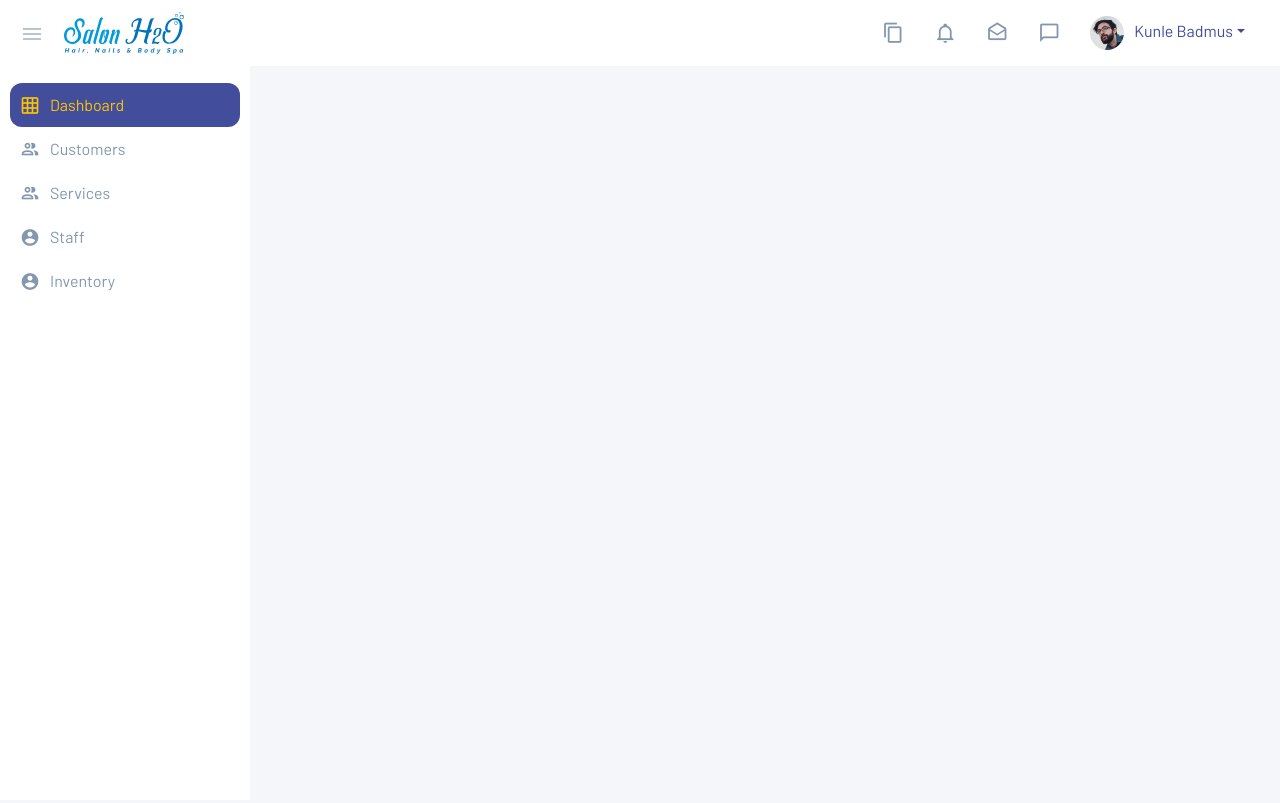
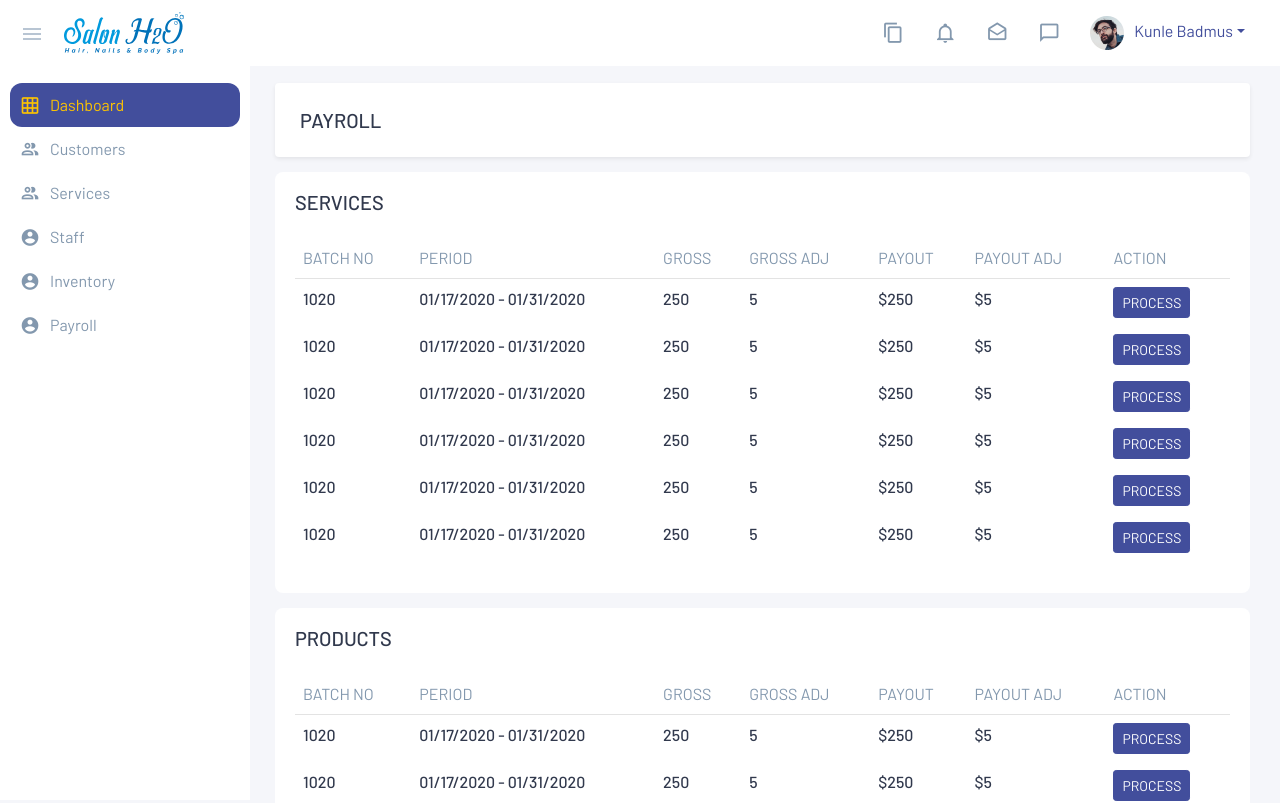
Before and after one commit to codingdeep/silverbird-business-dipu, a React (Create React App) app: page /payroll in a window 1280 px wide. Shown: the top 803 px of the page. Built offline with nearby package versions, Linux system fonts and the light colour scheme.

Commit message:
feat: payroll

```diff
--- a/src/App.js
+++ b/src/App.js
@@ -9,6 +9,7 @@ import Customers from "./pages/Customers/Customers";
 import Services from "./pages/Services/Services";
 import Staff from "./pages/Staff/Staff";
 import Inventory from "./pages/Inventory/Inventory";
+import Payroll from "./pages/Payroll/Payroll";
 
 
 
@@ -23,6 +24,7 @@ function App() {
           <Route exact path="/services" component={Services} />
           <Route exact path="/staff" component={Staff} />
           <Route exact path="/inventory" component={Inventory} />
+          <Route exact path="/payroll" component={Payroll} />
 
         </Switch>
       </Layout>
--- a/src/assets/scss/_table.scss
+++ b/src/assets/scss/_table.scss
@@ -63,7 +63,7 @@
         }
     }
 
-    .btn {
+    .mdi {
         line-height: 1;
         font-size: 18px;
     }
--- a/src/components/Sidebar/data.js
+++ b/src/components/Sidebar/data.js
@@ -52,6 +52,13 @@ const data = [
         icon: 'mdi mdi-account-circle',
         child: false
     },
+    {
+        id: "7",
+        title: 'Payroll',
+        link: '/payroll',
+        icon: 'mdi mdi-account-circle',
+        child: false
+    },
 ];
 
 export default data;
--- /dev/null
+++ b/src/pages/Payroll/Payroll.js
@@ -0,0 +1,117 @@
+import React from 'react';
+import Filter from '../../components/Filter/Filter';
+
+
+export default function Payroll() {
+    const [serviceList, setServiceList] = React.useState([
+        { batchNo: 1020, startDate: "01/17/2020", endDate: "01/31/2020", gross: 250.00, grossAjd: 5.00, payout: 250.00, payoutAdj: 5.00 },
+        { batchNo: 1020, startDate: "01/17/2020", endDate: "01/31/2020", gross: 250.00, grossAjd: 5.00, payout: 250.00, payoutAdj: 5.00 },
+        { batchNo: 1020, startDate: "01/17/2020", endDate: "01/31/2020", gross: 250.00, grossAjd: 5.00, payout: 250.00, payoutAdj: 5.00 },
+        { batchNo: 1020, startDate: "01/17/2020", endDate: "01/31/2020", gross: 250.00, grossAjd: 5.00, payout: 250.00, payoutAdj: 5.00 },
+        { batchNo: 1020, startDate: "01/17/2020", endDate: "01/31/2020", gross: 250.00, grossAjd: 5.00, payout: 250.00, payoutAdj: 5.00 },
+        { batchNo: 1020, startDate: "01/17/2020", endDate: "01/31/2020", gross: 250.00, grossAjd: 5.00, payout: 250.00, payoutAdj: 5.00 },
+    ])
+    return (
+        <>
+            <div className='bg-white rounded p-5  shadow-sm'>
+                <h5 className='text-uppercase text-dark mb-0'>Payroll</h5>
+            </div>
+
+            <div className='card card-default my-3'>
+                <div class="card-header d-flex flex-nowrap">
+                    <h5 className='text-dark text-uppercase'>Services</h5>
+                </div>
+                <div class="card-body">
+                    <div class="table-responsive">
+                        <table class="table table-default">
+                            <thead>
+                                <tr>
+                                    <td className='text-uppercase'>BATCH NO</td>
+                                    <td className='text-uppercase'>PERIOD</td>
+                                    <td className='text-uppercase'>GROSS</td>
+                                    <td className='text-uppercase'>GROSS ADJ</td>
+                                    <td className='text-uppercase'>payout</td>
+                                    <td className='text-uppercase'>payout ADJ</td>
+                                    <td className='text-uppercase'>action</td>
+                                </tr>
+                            </thead>
+                            <tbody>
+
+                                {
+                                    serviceList.map(e => {
+                                        return (
+                                            <tr key={e.batchNo}>
+                                                <td>{e.batchNo}</td>
+                                                <td>{e.startDate} - {e.endDate}</td>
+                                                <td>{e.gross}</td>
+                                                <td>{e.grossAjd}</td>
+                                                <td>${e.payout}</td>
+                                                <td>${e.payoutAdj}</td>
+                                                <td>
+                                                    <button className='btn btn-primary btn-sm'>process</button>
+                                                </td>
+                                            </tr>
+                                        )
+                                    })
+                                }
+
+
+
+                            </tbody>
+                        </table>
+                    </div>
+
+                </div>
+
+            </div>
+            <div className='card card-default my-3'>
+                <div class="card-header d-flex flex-nowrap">
+                    <h5 className='text-dark text-uppercase'>Products</h5>
+                </div>
+                <div class="card-body">
+                    <div class="table-responsive">
+                        <table class="table table-default">
+                            <thead>
+                                <tr>
+                                    <td className='text-uppercase'>BATCH NO</td>
+                                    <td className='text-uppercase'>PERIOD</td>
+                                    <td className='text-uppercase'>GROSS</td>
+                                    <td className='text-uppercase'>GROSS ADJ</td>
+                                    <td className='text-uppercase'>payout</td>
+                                    <td className='text-uppercase'>payout ADJ</td>
+                                    <td className='text-uppercase'>action</td>
+                                </tr>
+                            </thead>
+                            <tbody>
+
+                                {
+                                    serviceList.map(e => {
+                                        return (
+                                            <tr key={e.batchNo}>
+                                                <td>{e.batchNo}</td>
+                                                <td>{e.startDate} - {e.endDate}</td>
+                                                <td>{e.gross}</td>
+                                                <td>{e.grossAjd}</td>
+                                                <td>${e.payout}</td>
+                                                <td>${e.payoutAdj}</td>
+                                                <td>
+                                                    <button className='btn btn-primary btn-sm'>process</button>
+                                                </td>
+                                            </tr>
+                                        )
+                                    })
+                                }
+
+
+
+                            </tbody>
+                        </table>
+                    </div>
+
+                </div>
+
+            </div>
+
+        </>
+    )
+}
```
